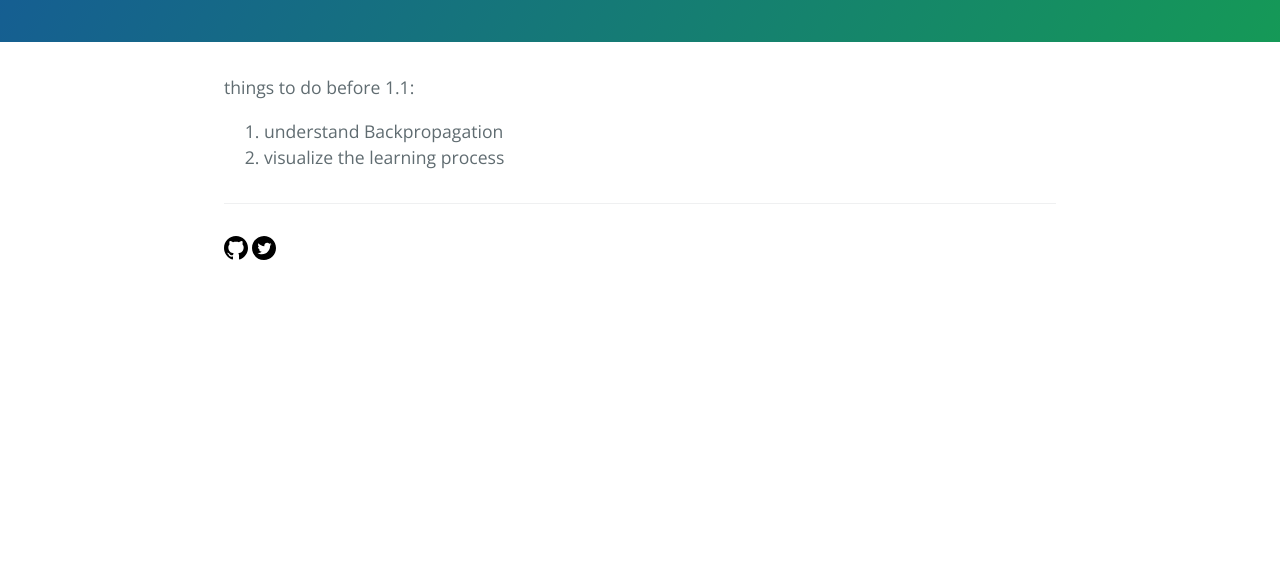
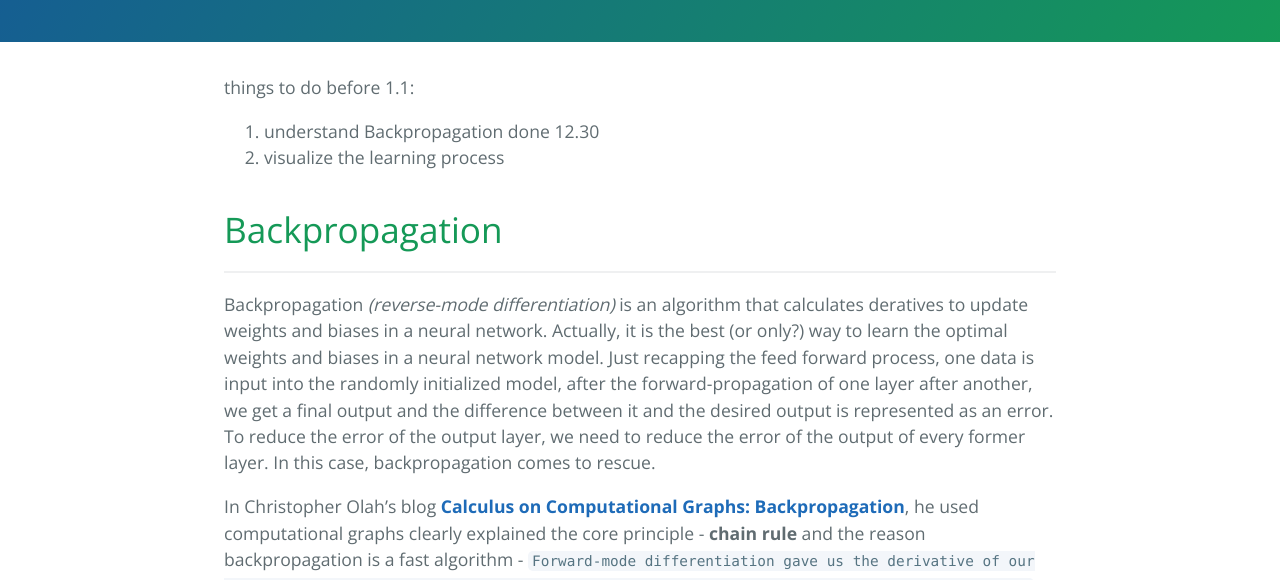
Before and after one commit to zikuicai/zikuicai.github.io, a Jekyll site: the page built from _posts/2017-12-28-back-propagation.md, in a window 1280 px wide and 1400 px high, scrolled down 284 px. Shown: the top 580 px of the window. Built offline with Jekyll 4.4.1, drawn with Linux system fonts in a browser that asks for light colours; some of the changed text lies outside the part shown.

Commit message:
Update 2017-12-28-back-propagation.md

````diff
--- a/_posts/2017-12-28-back-propagation.md
+++ b/_posts/2017-12-28-back-propagation.md
@@ -6,4 +6,35 @@ title: Backpropagation
 things to do before 1.1:
 
 1. understand Backpropagation
+done 12.30
 2. visualize the learning process
+
+
+# Backpropagation
+---
+Backpropagation _(reverse-mode differentiation)_ is an algorithm that calculates deratives to update weights and biases in a neural network. Actually, it is the best (or only?) way to learn the optimal weights and biases in a neural network model. Just recapping the feed forward process, one data is input into the randomly initialized model, after the forward-propagation of one layer after another, we get a final output and the difference between it and the desired output is represented as an error. To reduce the error of the output layer, we need to reduce the error of the output of every former layer. In this case, backpropagation comes to rescue.
+
+In Christopher Olah's blog [**Calculus on Computational Graphs: Backpropagation**](https://colah.github.io/posts/2015-08-Backprop/), he used computational graphs clearly explained the core principle - **chain rule** and the reason backpropagation is a fast algorithm - `Forward-mode differentiation gave us the derivative of our output with respect to a single input, but reverse-mode differentiation gives us all of them.`
+
+Michael Nielsen wrote a great chapter [**How the backpropagation algorithm works**](http://neuralnetworksanddeeplearning.com/chap2.html) in explaining backpropagation with both theory and real python code. In his chapter, he explained backpropagation wtih 4 equations:
+![The four fundamental equations behind backpropagation](http://neuralnetworksanddeeplearning.com/images/tikz21.png)
+
+```python
+class Network(object):
+...
+    def update_mini_batch(self, mini_batch, eta):
+        """Update the network's weights and biases by applying
+        gradient descent using backpropagation to a single mini batch.
+        The "mini_batch" is a list of tuples "(x, y)", and "eta"
+        is the learning rate."""
+        nabla_b = [np.zeros(b.shape) for b in self.biases]
+        nabla_w = [np.zeros(w.shape) for w in self.weights]
+        for x, y in mini_batch:
+            delta_nabla_b, delta_nabla_w = self.backprop(x, y)
+            nabla_b = [nb+dnb for nb, dnb in zip(nabla_b, delta_nabla_b)]
+            nabla_w = [nw+dnw for nw, dnw in zip(nabla_w, delta_nabla_w)]
+        self.weights = [w-(eta/len(mini_batch))*nw
+                        for w, nw in zip(self.weights, nabla_w)]
+        self.biases = [b-(eta/len(mini_batch))*nb
+                       for b, nb in zip(self.biases, nabla_b)]
+```
````
